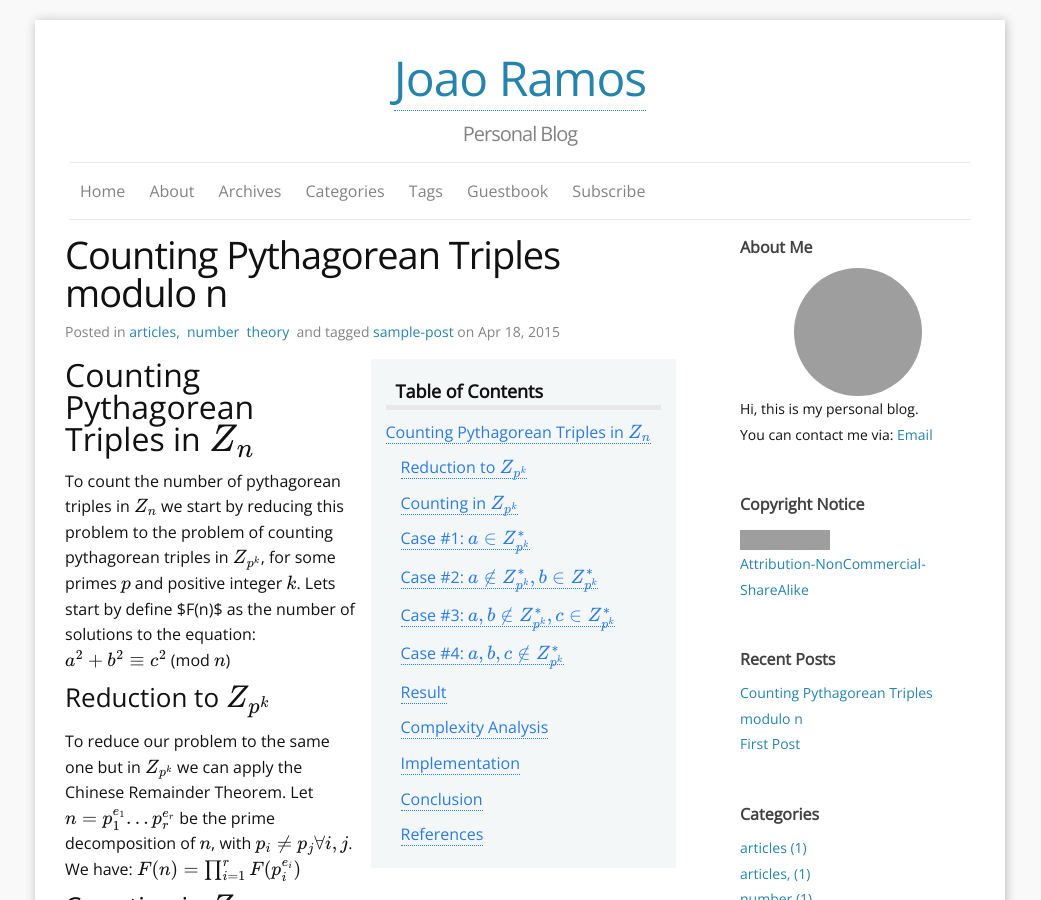
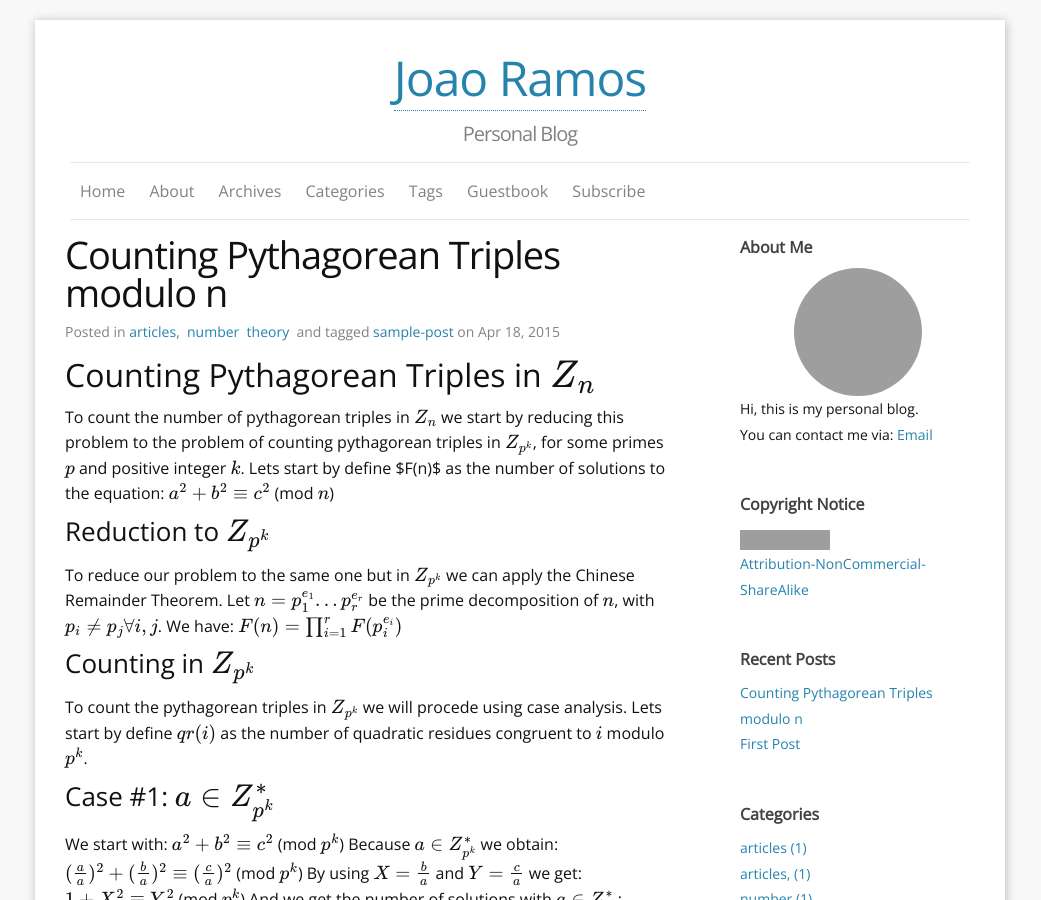
Before and after one commit to JoaoM10/JoaoM10.github.io, a Jekyll site: the page built from _posts/2015-04-18-pythagorean_triples.md, in a window 1280 px wide and 900 px high. Shown: the whole window, without its empty margins (120-1161 px from the left). Built offline with Jekyll 4.4.1, drawn with Linux system fonts in a browser that asks for light colours; formulas are drawn with MathJax 3; comment, search, counter and statistics services are not loaded; grey boxes are pictures that could not be loaded.

Commit message:
fix triples post

```diff
--- a/_posts/2015-04-18-pythagorean_triples.md
+++ b/_posts/2015-04-18-pythagorean_triples.md
@@ -7,28 +7,32 @@ tags: [sample-post]
 comments: true
 ---
 
-* Table of Contents
-{:toc}
-
 
 
 ## Counting Pythagorean Triples in $$Z_n$$
+
 To count the number of pythagorean triples in $$Z_n$$ we start by reducing this problem to the problem of counting pythagorean triples in $$Z_{p^k}$$, for some primes $$p$$ and positive integer $$k$$.
 Lets start by define $F(n)$ as the number of solutions to the equation:
 	$$a^2 + b^2 \equiv c^2$$ (mod $$n$$)
 
 
+
 ### Reduction to $$Z_{p^k}$$
+
 To reduce our problem to the same one but in $$Z_{p^k}$$ we can apply the Chinese Remainder Theorem.
 Let $$n = p_1^{e_1}...p_r^{e_r}$$ be the prime decomposition of $$n$$, with $$p_i \ne p_j \forall i, j$$. We have:
 	$$F(n) = \prod_{i=1}^r F(p_i^{e_i})$$
 
 
+
 ### Counting in $$Z_{p^k}$$
+
 To count the pythagorean triples in $$Z_{p^k}$$ we will procede using case analysis. Lets start by define $$qr(i)$$ as the number of quadratic residues congruent to $$i$$ modulo $$p^k$$.
 
 
+
 ### Case #1: $$a \in Z_{p^k}^*$$
+
 We start with:
 	$$a^2 + b^2 \equiv c^2$$ (mod $$p^k$$)
 Because $$a \in Z_{p^k}^*$$ we obtain:
@@ -41,7 +45,9 @@ And we get the number of solutions with $$a \in Z_{p^k}^*$$:
 Note that $$i$$ represents $$X^2$$ (and $$i + 1$$ represents $$Y^2$$) and we need to multiply by $$(p^k - p^{k - 1})$$ which are the number of possibilities to $$a$$.
 
 
+
 ### Case #2: $$a \notin Z_{p^k}^*, b \in Z_{p^k}^*$$
+
 We start with:
 	$$a^2 + b^2 \equiv c^2$$ (mod $$p^k$$)
 Because $$b \in Z_{p^k}^*$$ we obtain:
@@ -54,10 +60,15 @@ And we get the number of solutions with $$a \notin Z_{p^k}^*, b \in Z_{p^k}^*$$:
 Note that $$p*i$$ represents $$X^2$$ (and $$p*i + 1$$ represents $$Y^2$$) and we need to multiply by $$(p^k - p^{k - 1})$$ which are the number of possibilities to $$b$$.
 
 
+
 ### Case #3: $$a,b \notin Z_{p^k}^*, c \in Z_{p^k}^*$$
+
 This is not actually a case since $$a,b \notin Z_{p^k}^*$$ imply $$c \notin Z_{p^k}^*$$.
 
+
+
 ### Case #4: $$a,b,c \notin Z_{p^k}^*$$
+
 Since $$a,b,c \notin Z_{p^k}^*$$ it implies that $$a = pa', b = pb', c = pc'$$. Also, we can write: $$a' = \alpha * p^{k - 2} + \alpha', b' = \beta * p^{k - 2} + \beta', c' = \delta * p^{k - 2} + \delta'$$.
 We now prove that $$a, b, c$$ is a solution in $$Z_{p^k}$$ if and only if $$\alpha', \beta', \delta'$$ is a solution in $$Z_{p^{k - 2}}$$:
 	$$a^2 + b^2 \equiv c^2$$ (mod $$p^k$$)
@@ -76,7 +87,9 @@ And we get the number of solutions with $$a,b,c \notin Z_{p^k}^*$$:
 We are not done yet since the base cases are missing. We have $$F(p^1) = F(p) = p^2$$ by Jacobi Sums (consult [1] for a proof of this) and $$F(p^0) = F(1) = 1$$ which is the trivial solution only.
 
 
+
 ### Result
+
 After analyzing all cases we obtain:
 $$F(p^0) = 1$$
 $$F(p^1) = p^2$$
@@ -84,20 +97,28 @@ $$F(p^k) = \sum_{i=0}^{p^k - 1} qr(i) * qr((i + 1) \% p^k) * (p^k - p^{k - 1})$$
 		$$ + \sum_{i=0}^{p^{k - 1} - 1} qr(p * i) * qr((p * i + 1) \% p^k) * (p^k - p^{k - 1}) + F(p^{k - 2}) * p^3$$
 
 
+
 ### Complexity Analysis
+
 Firstly, we need to consider the complexity to factorize $n$, which we need to reduce the problem from $$Z_n$$ to $$Z_{p^k}$$. It can be done in $$\mathcal{O}(\sqrt{n} * \log{}n)$$.
 Then we consider the time to solve the problem in $$Z_{p^k}$$, which is $$\mathcal{O}(n)$$.
 So, we have a time complexity of $$\mathcal{O}(n)$$ and a space complexity of $$\mathcal{O}(n)$$ since we only need to pre-calculate $$qr$$.
 
 
+
 ### Implementation
+
 You can consult an implementarion in C++ on [2].
 
 
+
 ### Conclusion
+
 This paper shows an algorithmic number theory approach to a beautiful counting problem. Also, the method described is, as far as we know, the most efficient one (the approach using Discrete Fourier transform has linearithmic complexity).
 
 
+
 ### References
+
 [1] K. Ireland and M. Rosen, "A Classical Introduction to Modern Number Theory"
 [2] https://gist.github.com/JoaoM10/cf6337384f6ea653af2e
```
